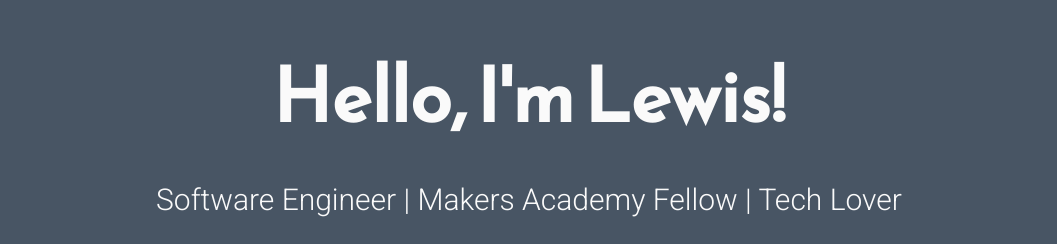
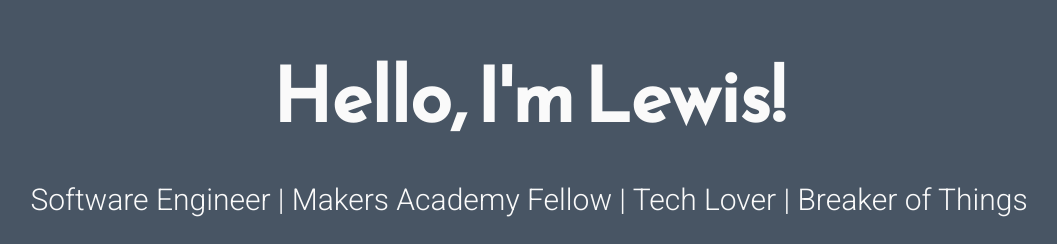
Before and after one commit to lewmoore/lewmoore.github.io, a plain HTML site: page index.html in a window 1280 px wide. Shown: the part 217-461 px from the top of the page, without its empty margins (111-1168 px from the left). Drawn offline with Linux system fonts and the light colour scheme.

Commit message:
Update index

```diff
--- a/index.html
+++ b/index.html
@@ -26,7 +26,7 @@
 <body>
 	<main>
 		<div class="intro">Hello, I'm Lewis!</div>
-		<div class="tagline">Software Engineer | Makers Academy Fellow | Tech Lover  </div>
+		<div class="tagline">Software Engineer | Makers Academy Fellow | Tech Lover | Breaker of Things  </div>
 		<!-- Find your icons from here - https://fontawesome.com/icons?d=gallery&s=brands -->
 		<div class="icons-social">
 			<a target="_blank" href="https://github.com/lewmoore"><i class="fab fa-github"></i></a>
```
